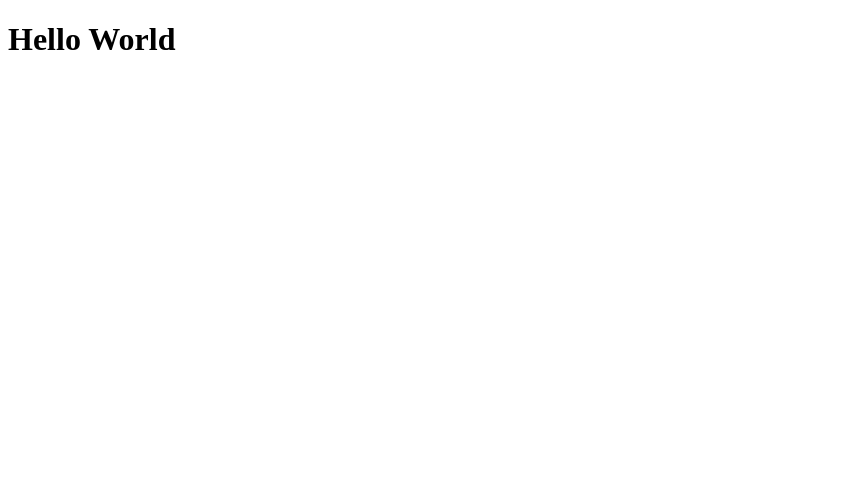
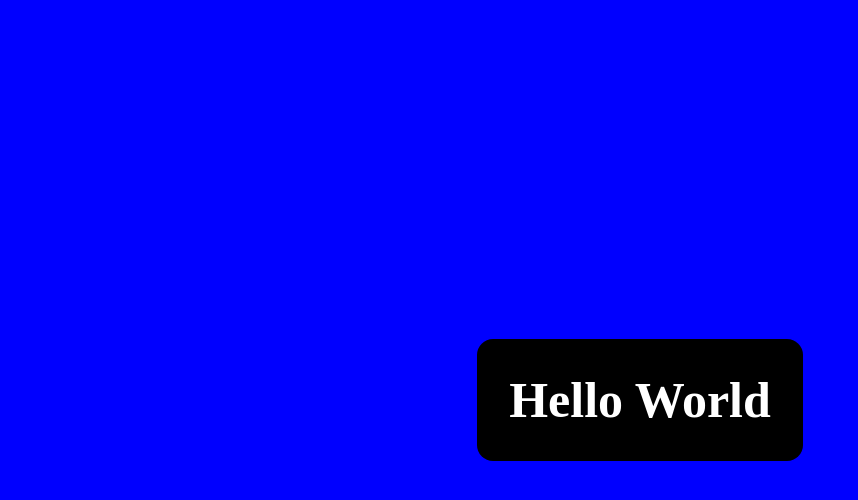
Before and after one commit to harry21-IN/Hello-world, a plain HTML site: page index.html in a window 1280 px wide. Shown: the whole page, without its empty margins (0-858 px from the left). Drawn offline with Linux system fonts and the light colour scheme.

Commit message:
updated index.html and style.css

```diff
--- a/index.html
+++ b/index.html
@@ -4,9 +4,13 @@
     <meta charset="UTF-8">
     <meta name="viewport" content="width=device-width, initial-scale=1.0">
     <title>Document</title>
-    <link rel="style.css" />
+    <link rel="stylesheet" type="text/css" href="style.css">
 </head>
 <body>
-    <h1>Hello World</h1>
+    <div class="parent">
+        <div class="child">
+            <h1>Hello World</h1>
+        </div>
+    </div>
 </body>
 </html>
--- a/style.css
+++ b/style.css
@@ -1,7 +1,27 @@
-body {
+* {
+	margin: 0;
+	padding: 0;
+}
+.parent {
+	width: 100%;
+	height: 100vh;
+	display: flex;
+	align-items: center;
+	justify-content: center;
+	background-color: blue;
+}
+.child {
 	background-color: black;
+	display: flex;
+	align-items: center;
+	justify-content: center;
+	padding: 2rem;
+	border: none;
+	border-radius: 1rem;
 }
 h1 {
+	align-items: center;
 	color: white;
 	font-weight: 600;
+	font-size: 50px;
 }
```
Also changed, not shown: 1 other file.
